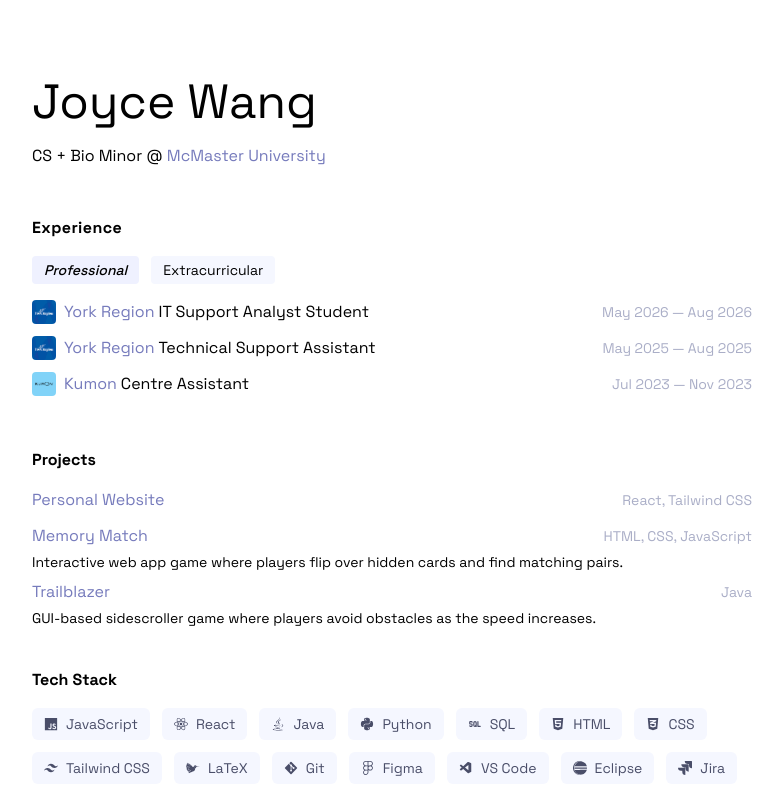
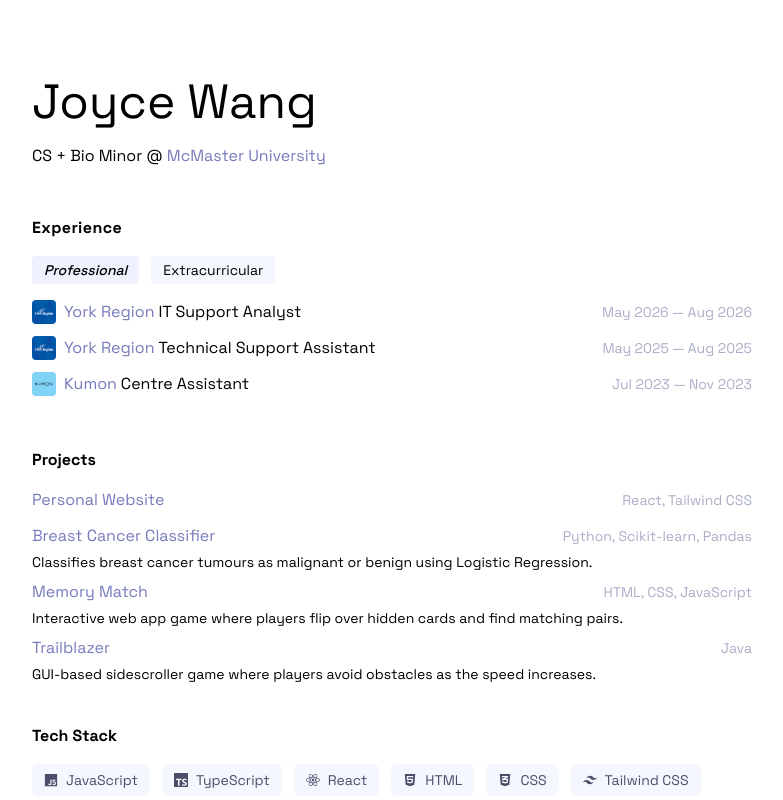
Before and after one commit to joycewdev/PortfolioWebsite, a React (Vite) app: page / in a window 1280 px wide. Shown: the top 800 px of the page, without its empty margins (248-1031 px from the left). Built offline with nearby package versions, Linux system fonts and the light colour scheme.

Commit message:
feat: update data

```diff
--- a/src/data/experiences.js
+++ b/src/data/experiences.js
@@ -4,11 +4,11 @@
     href: "https://www.york.ca/",
     img: "YorkRegion.png",
     role: {
-      title: "IT Support Analyst Student",
+      title: "IT Support Analyst",
       startDate: "May 2026",
       endDate: "Aug 2026",
       description:
-        "Triaged and resolved hardware/software/network issues, and piloted a Sharepoint Knowledge Base",
+        "Triaged and resolved hardware/software/network issues, administered user accounts and secure credential resets, and piloted an AI-ready Sharepoint Knowledge Base",
     },
   },
   {
@@ -38,6 +38,17 @@
 
 export const extracurricularExperiences = [
   {
+    organization: "McMaster Biology Society",
+    href: "https://www.instagram.com/macbiosoc/?hl=en",
+    img: "MacBioSoc.jpg",
+    role: {
+      title: "VP Design",
+      startDate: "Sept 2026",
+      endDate: "Present",
+      description: "",
+    },
+  },
+  {
     organization: "McMaster AI in Medicine",
     href: "https://msumcmaster.ca/initiative/artificial-intelligence-in-medicine-student-society-aimed/",
     img: "AIMed.jpeg",
@@ -58,7 +69,7 @@
       startDate: "Jul 2025",
       endDate: "Present",
       description:
-        "Currently building the Clubs and Teams Portal! Collaborated with a sub-team to develop a new MES website with React and Tailwind CSS, and maintained the existing website in production",
+        "Currently building the Clubs and Teams Portal! Collaborated with a sub-team to develop a new MES website with TypeScript, Tailwind CSS, and Next.js, and maintained the existing website in production",
     },
   },
   {
--- a/src/data/projects.js
+++ b/src/data/projects.js
@@ -4,6 +4,13 @@
     description: "",
     href: "https://github.com/joycewdev/PortfolioWebsite",
     techStack: "React, Tailwind CSS",
+  },
+  {
+    title: "Breast Cancer Classifier",
+    description:
+      "Classifies breast cancer tumours as malignant or benign using Logistic Regression.",
+    href: "https://github.com/joycewdev/BreastCancerClassifier",
+    techStack: "Python, Scikit-learn, Pandas",
   },
   {
     title: "Memory Match",
--- a/src/data/tech.js
+++ b/src/data/tech.js
@@ -10,22 +10,21 @@
 } from "react-icons/fa";
 import { RiTailwindCssFill } from "react-icons/ri";
 import { TbSql } from "react-icons/tb";
-import { VscVscode } from "react-icons/vsc";
-import { SiEclipseide, SiJira, SiLatex } from "react-icons/si";
+import { SiJira, SiLatex, SiTypescript, SiC } from "react-icons/si";
 
 export const tech = [
   { label: "JavaScript", icon: FaJs },
+  { label: "TypeScript", icon: SiTypescript },
   { label: "React", icon: FaReact },
+  { label: "HTML", icon: FaHtml5 },
+  { label: "CSS", icon: FaCss3Alt },
+  { label: "Tailwind CSS", icon: RiTailwindCssFill },
   { label: "Java", icon: FaJava },
   { label: "Python", icon: FaPython },
   { label: "SQL", icon: TbSql },
-  { label: "HTML", icon: FaHtml5 },
-  { label: "CSS", icon: FaCss3Alt },
-  { label: "Tailwind CSS", icon: RiTailwindCssFill },
+  { label: "C", icon: SiC },
   { label: "LaTeX", icon: SiLatex },
   { label: "Git", icon: FaGitAlt },
   { label: "Figma", icon: FaFigma },
-  { label: "VS Code", icon: VscVscode },
-  { label: "Eclipse", icon: SiEclipseide },
   { label: "Jira", icon: SiJira },
 ];
```
Also changed, not shown: src/assets/logos/MacBioSoc.jpg (added).
